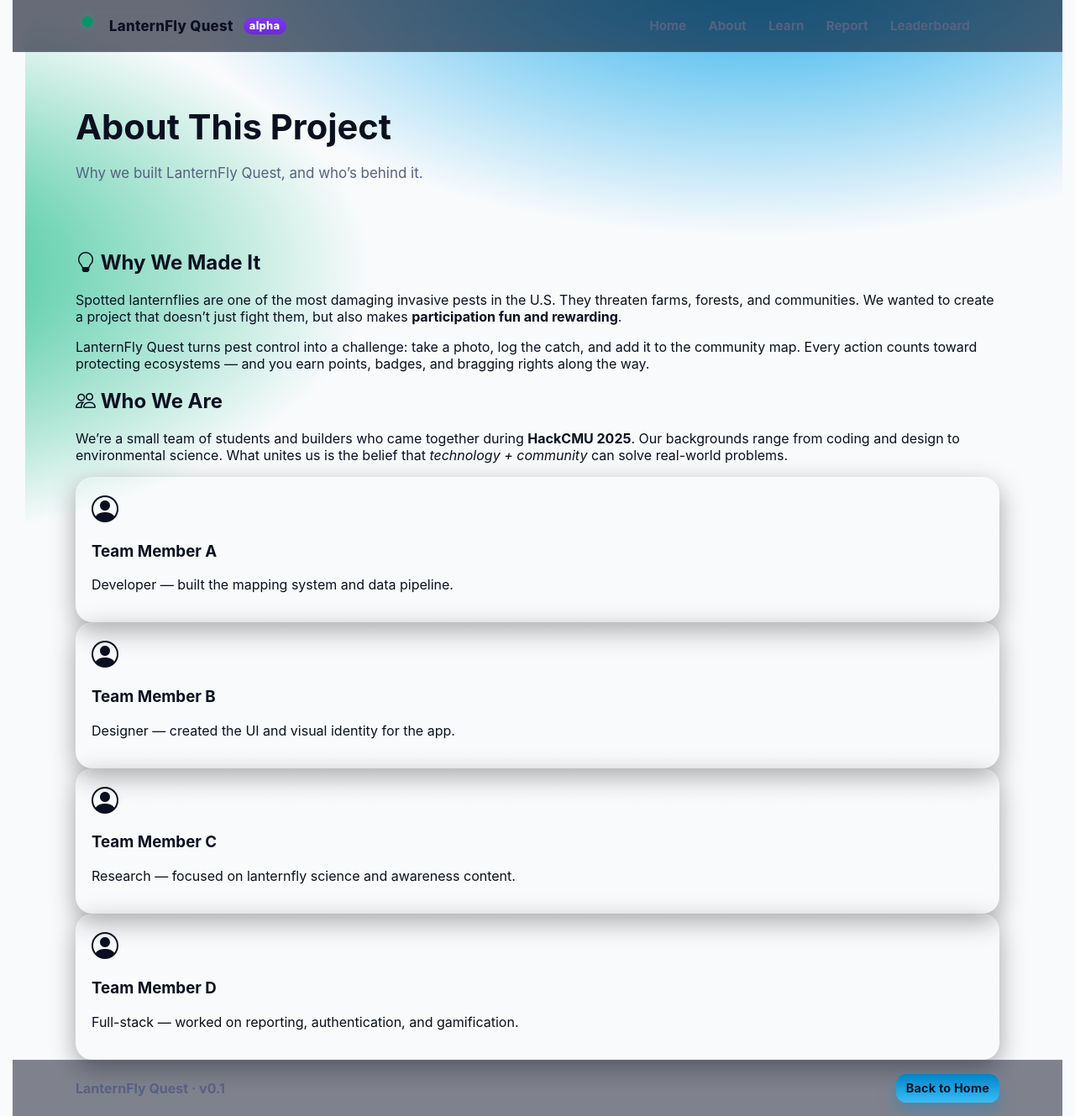
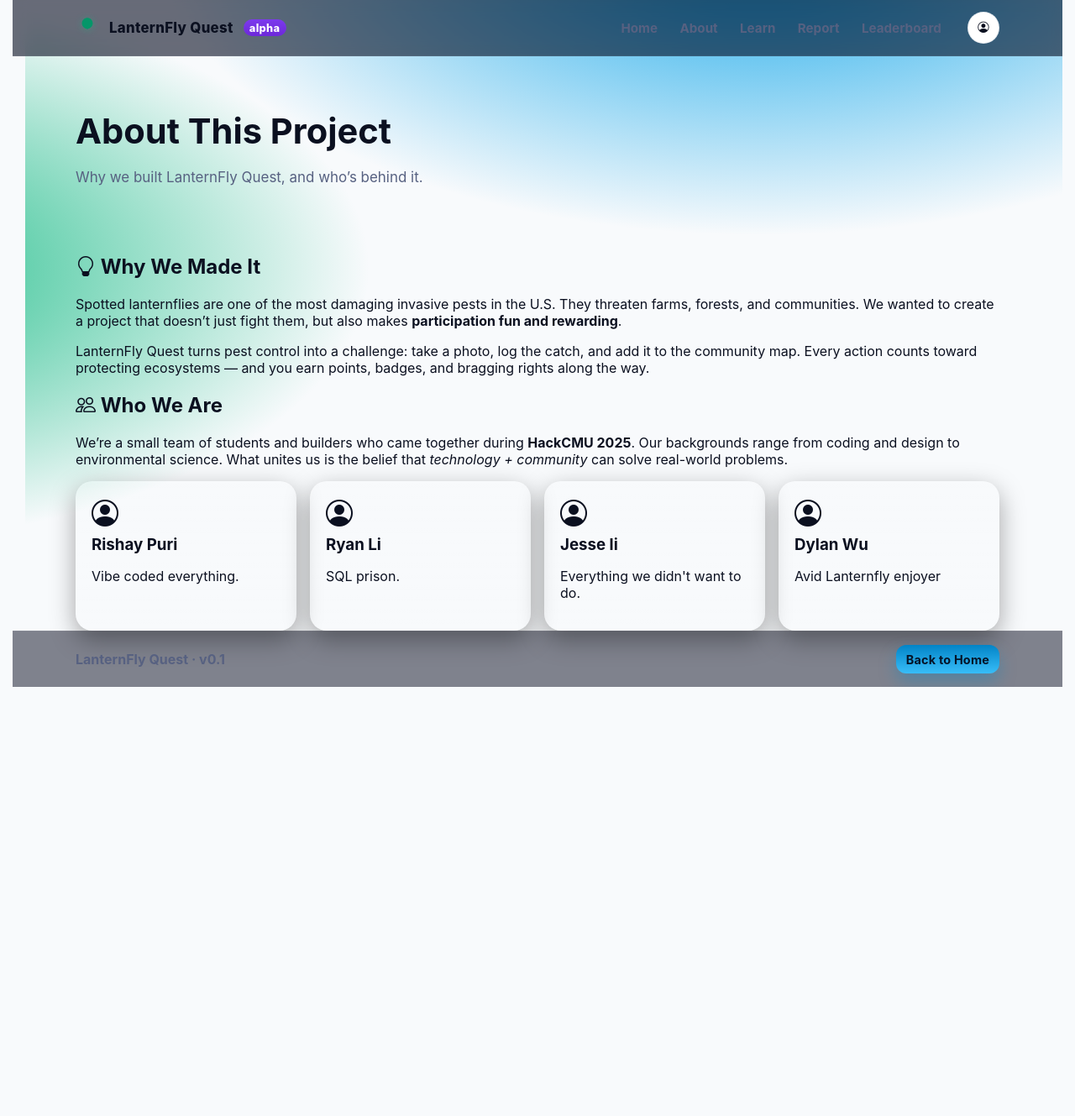
Before and after one commit to thesuperRL/HackCMU-2025, a Python web app: template templates/info.html in a window 1280 px wide. Shown: the whole page at 84% size. After the commit the page ends 818 px from the top, so only its background shows below. Run offline with Jinja, Linux system fonts and the light colour scheme; the template is opened without the code that fills it, so the values that code supplies are empty; some libraries are stand-ins or nearby versions.

Commit message:
Update info.html

```diff
--- a/templates/info.html
+++ b/templates/info.html
@@ -8,7 +8,49 @@
   <!-- Icons & site styles -->
   <link rel="stylesheet" href="https://cdn.jsdelivr.net/npm/bootstrap-icons@1.13.1/font/bootstrap-icons.min.css" />
   <link rel="stylesheet" href="../static/css/style.css" />
-  <script src="https://ajax.googleapis.com/ajax/libs/jquery/3.5.1/jquery.min.js"></script>
+
+  <!-- Page-local styles (profile dropdown only; scoped to avoid theme conflicts) -->
+  <style>
+    .auth { display:flex; align-items:center; gap:.5rem; }
+    .profile { position: relative; margin-left: .25rem; }
+    .icon-btn {
+      display:inline-flex;align-items:center;justify-content:center;
+      width:38px;height:38px;border-radius:999px;
+      border:1px solid rgba(148,163,184,.22);
+      background: var(--bg-elev, #0f152a); color: var(--fg, #eef2ff);
+      cursor:pointer; transition: filter .15s ease, transform .08s ease;
+    }
+    .icon-btn:hover{ filter: brightness(1.1); }
+    .icon-btn:active{ transform: translateY(1px); }
+    .icon-btn img{ width:100%; height:100%; border-radius:999px; object-fit:cover; display:block; }
+
+    .dropdown {
+      position:absolute; right:0; top:calc(100% + 8px); z-index:1000;
+      min-width:260px; background: var(--bg-elev,#0f152a); color: var(--fg,#eef2ff);
+      border:1px solid rgba(148,163,184,.18); border-radius:12px;
+      box-shadow: 0 10px 30px rgba(0,0,0,.35), inset 0 1px 0 rgba(255,255,255,.03);
+      padding:8px;
+    }
+    .dropdown.hidden { display:none; }
+    .dropdown-header{ padding:8px 10px 10px; border-bottom:1px solid rgba(148,163,184,.18); margin-bottom:8px; font-weight:700; }
+    .dropdown-header small{ color: var(--muted,#9aa4c7); font-weight:600; }
+
+    .dropdown-item{
+      display:flex; align-items:center; gap:10px;
+      padding:8px 10px; border-radius:10px; color:inherit; text-decoration:none; cursor:pointer;
+    }
+    .dropdown-item:hover{ background: rgba(255,255,255,.06); }
+    .dropdown-item.btn-danger{ color:#fff; background: linear-gradient(180deg, var(--danger,#f87171), #b91c1c); }
+
+    .rule { height:1px; background: rgba(148,163,184,.18); margin:8px 0; }
+
+    /* Simple team grid */
+    .team-grid{
+      display:grid; grid-template-columns: repeat(auto-fit, minmax(220px, 1fr));
+      gap:16px; margin-top:14px;
+    }
+    .team-grid .card h3{ margin:.4rem 0; }
+  </style>
 </head>
 <body>
 
@@ -24,30 +66,46 @@
       </div>
 
       <nav class="nav">
-          <a href="/">Home</a>
-        <a href="/info">About</a>
+        <a href="/">Home</a>
+        <a href="/info" class="active">About</a>
         <a href="/learn">Learn</a>
         <a href="/report">Report</a>
         <a href="/leaderboard">Leaderboard</a>
       </nav>
 
       <div class="auth">
-            <!-- g_id_onload contains Google Identity Services settings -->
-            <div
-              id="g_id_onload"
-              data-auto_prompt="false"
-              data-callback="handleCredentialResponse"
-              data-client_id="598997653463-svi76fvbe15v910t9c91eulju4vqasaa.apps.googleusercontent.com"
-            ></div>
-            <!-- g_id_signin places the button on a page and supports customization -->
-            <div
-              class="g_id_signin"
-              data-theme="filled_blue"
-              data-text="signup_with"
-            ></div>
-        <div id="authed" class="authed hidden">
-          <span id="whoami"></span>
-          <button id="logoutBtn" class="btn secondary">Log out</button>
+        <!-- Profile icon + dropdown (Google Sign-In renders inside the menu) -->
+        <div class="profile">
+          <button id="profileBtn" class="icon-btn" aria-haspopup="menu" aria-expanded="false" title="Account">
+            <i class="bi bi-person-circle" aria-hidden="true"></i>
+          </button>
+
+          <div id="profileMenu" class="dropdown hidden" role="menu" aria-label="Account menu">
+            <div class="dropdown-header">
+              <div id="ddName">Guest</div>
+              <small id="ddEmail">Not signed in</small>
+            </div>
+
+            <!-- Google Sign-In slot (rendered on first open) -->
+            <div id="gisBlock" class="dropdown-item" style="justify-content:center;">
+              <div id="gisBtn"></div>
+            </div>
+
+            <div class="rule"></div>
+
+            <a class="dropdown-item" href="/profile">
+              <i class="bi bi-person"></i> Profile
+            </a>
+            <a class="dropdown-item" href="/achievements">
+              <i class="bi bi-award"></i> Achievements
+            </a>
+
+            <div class="rule"></div>
+
+            <button id="logoutMenuBtn" class="dropdown-item btn-danger" type="button">
+              <i class="bi bi-box-arrow-right"></i> Log out
+            </button>
+          </div>
         </div>
       </div>
     </div>
@@ -87,23 +145,23 @@
       <div class="team-grid">
         <div class="card">
           <i class="bi bi-person-circle" style="font-size:2rem;"></i>
-          <h3>Team Member A</h3>
-          <p>Developer — built the mapping system and data pipeline.</p>
+          <h3>Rishay Puri</h3>
+          <p>Vibe coded everything.</p>
         </div>
         <div class="card">
           <i class="bi bi-person-circle" style="font-size:2rem;"></i>
-          <h3>Team Member B</h3>
-          <p>Designer — created the UI and visual identity for the app.</p>
+          <h3>Ryan Li</h3>
+          <p>SQL prison.</p>
         </div>
         <div class="card">
           <i class="bi bi-person-circle" style="font-size:2rem;"></i>
-          <h3>Team Member C</h3>
-          <p>Research — focused on lanternfly science and awareness content.</p>
+          <h3>Jesse li</h3>
+          <p>Everything we didn't want to do.</p>
         </div>
         <div class="card">
           <i class="bi bi-person-circle" style="font-size:2rem;"></i>
-          <h3>Team Member D</h3>
-          <p>Full-stack — worked on reporting, authentication, and gamification.</p>
+          <h3>Dylan Wu</h3>
+          <p>Avid Lanternfly enjoyer</p>
         </div>
       </div>
     </section>
@@ -113,12 +171,16 @@
   <footer class="site-footer">
     <div class="container footer-inner">
       <span>LanternFly Quest · v0.1</span>
-      <a href="index.html" class="btn small">Back to Home</a>
+      <a href="/" class="btn small">Back to Home</a>
     </div>
   </footer>
 
-  <!-- Scripts -->
+  <!-- Scripts: Bootstrap + Google Identity -->
   <script src="https://cdn.jsdelivr.net/npm/bootstrap@5.3.0/dist/js/bootstrap.bundle.min.js"></script>
+  <script src="https://accounts.google.com/gsi/client" async></script>
+
+  <!-- Optional: your app JS -->
   <script src="../static/js/main.js"></script>
-</body>
-</html>
+
+  <!-- Profile dropdown + Google Sign-In wiring (shared behavior with index) -->
+  <scri
```
